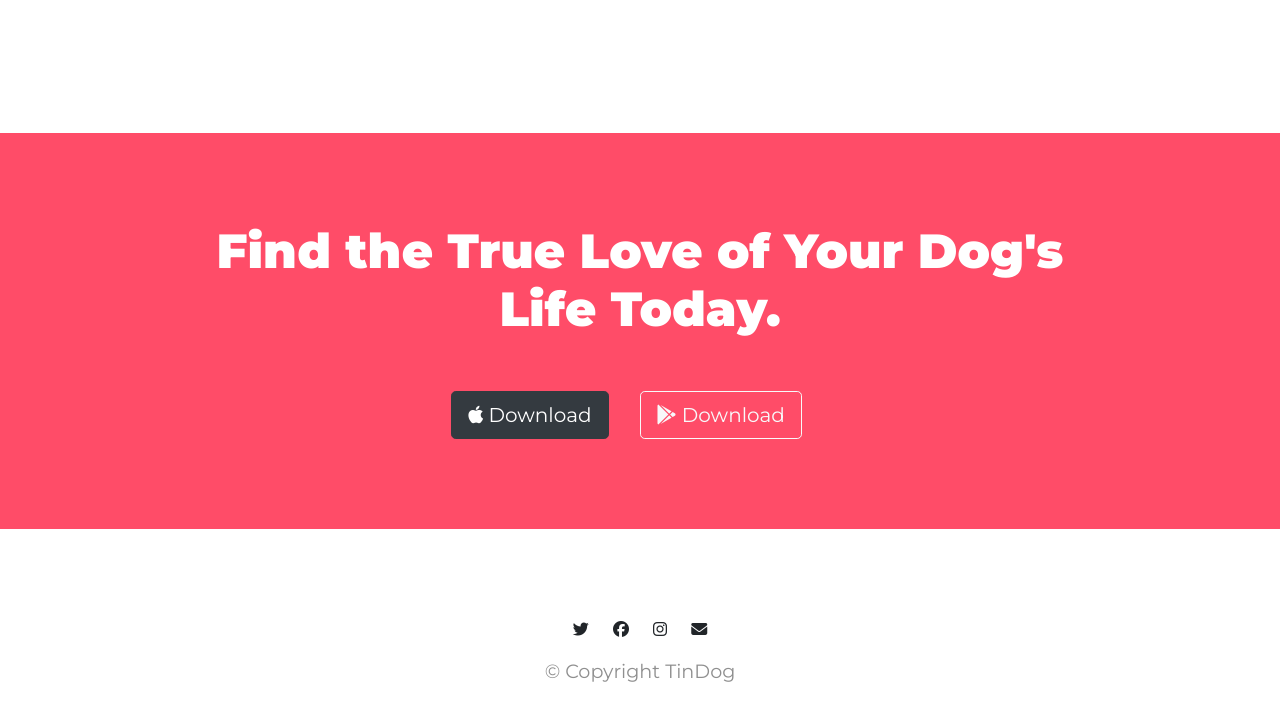
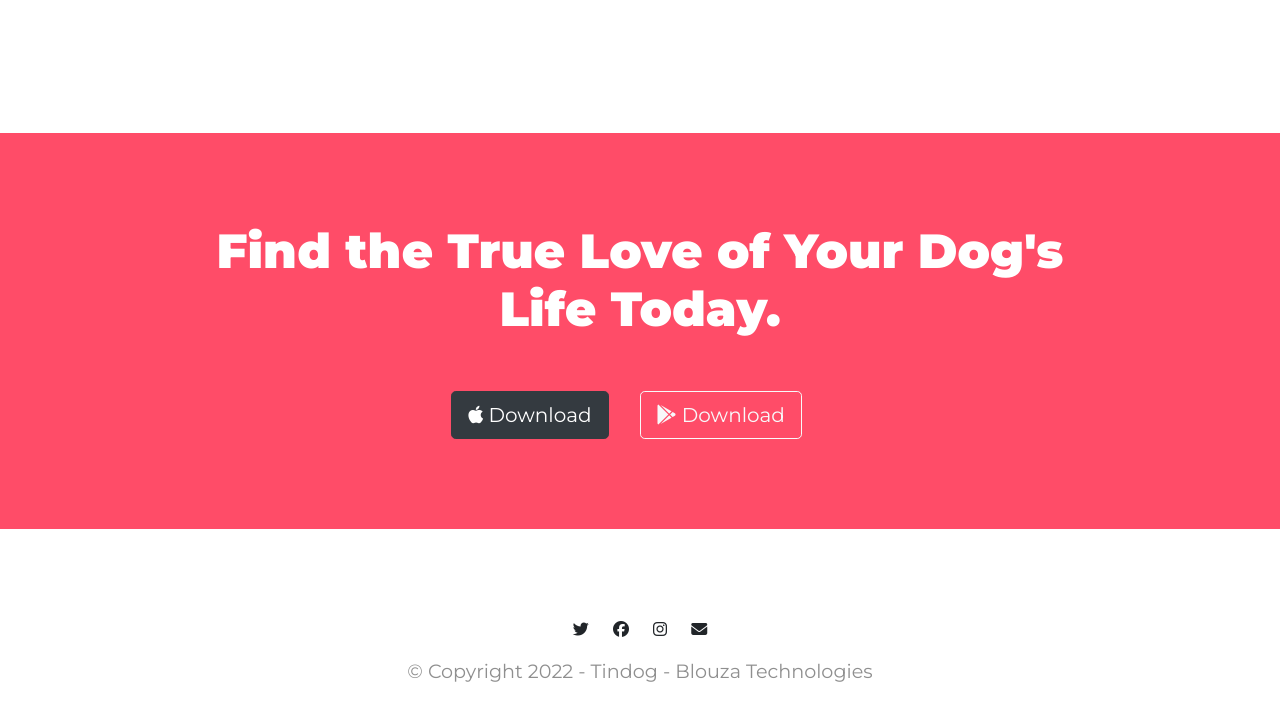
Before and after one commit to AshfordOS/Tindog, a plain HTML site: page index.html in a window 1280 px wide. Shown: the part 2387-3107 px from the top of the page. Drawn offline with nearby package versions, Linux system fonts and the light colour scheme.

Commit message:
Update index.html

```diff
--- a/index.html
+++ b/index.html
@@ -237,7 +237,7 @@
     <i class="footer-img fab fa-instagram"></i>
     <i class="footer-img fas fa-envelope"></i>
 
-    <p>© Copyright TinDog</p>
+    <p>© Copyright 2022 - Tindog - Blouza Technologies</p>
 
   </footer>
 
```
